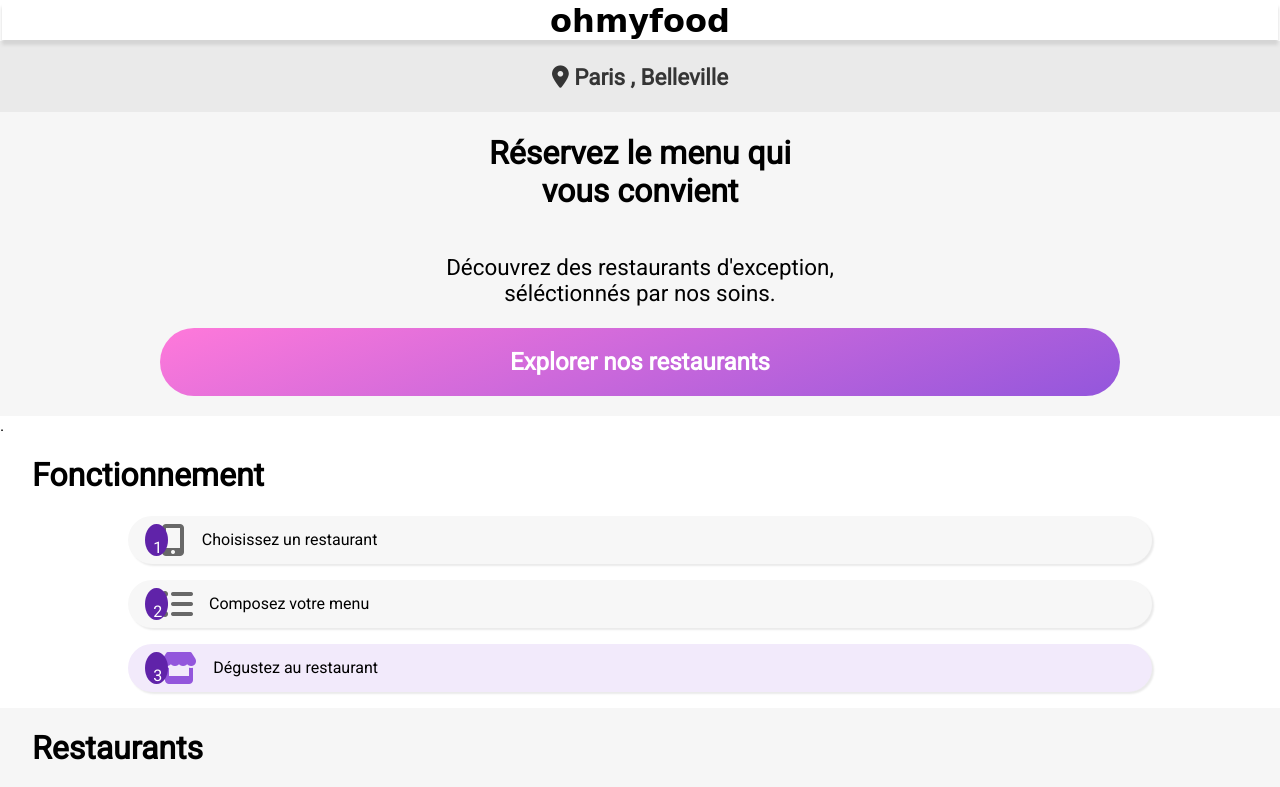
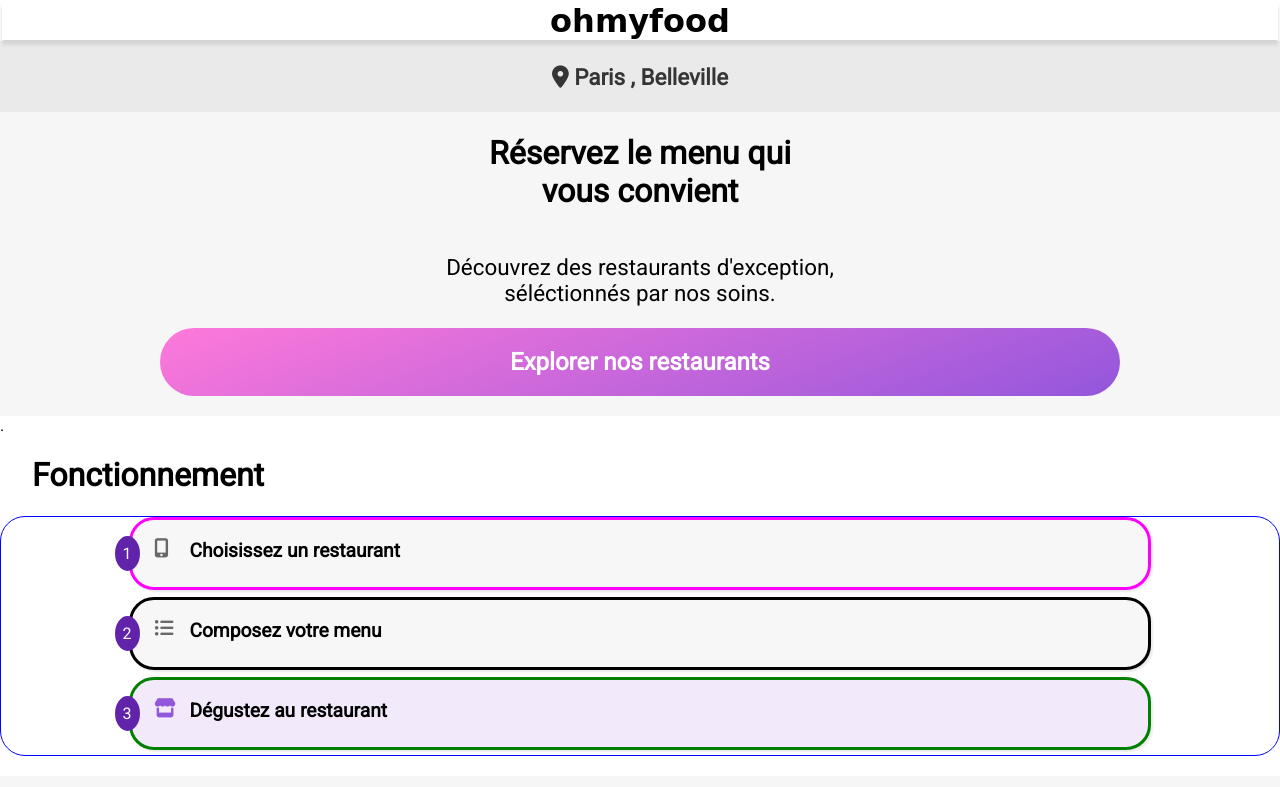
Before and after one commit to mahealain/_3_20022021, a website: page index.html in a window 1280 px wide. Shown: the top 787 px of the page. Drawn offline with Linux system fonts and the light colour scheme; grey boxes are pictures that could not be loaded; a web font is replaced by a local one.

Commit message:
rglage de fonctionnement__btn avec les absolue et relative et reglage de grandeur

```diff
--- a/index.html
+++ b/index.html
@@ -1,30 +1,30 @@
-<!doctype html>
+<!DOCTYPE html>
 <html lang="fr">
-
   <head>
-    <meta name="viewport" content="width=device-width, initial-scale=1.0">
+    <meta name="viewport" content="width=device-width, initial-scale=1.0" />
     <!--[if IE]>
       <meta http-equiv="X-UA-Compatible" content="IE=edge" />
     <![endif]-->
     <!--pour voir les raison de sait 3 ligne https://www.alsacreations.com/astuce/lire/1437-comment-interdire-le-mode-de-compatibilite-sur-ie.html-->
-    <meta charset="UTF-8">
-    <link rel="stylesheet" href="public/css/style.css" type="text/css">
+    <meta charset="UTF-8" />
+    <link rel="stylesheet" href="public/css/style.css" type="text/css" />
     <title>Ohmyfood</title>
-    <script src="https://kit.fontawesome.com/3261bc58c2.js" crossorigin="anonymous"></script>
+    <script
+      src="https://kit.fontawesome.com/3261bc58c2.js"
+      crossorigin="anonymous"
+    ></script>
     <!--apelle de la bibliotheque Font Awesome.-->
-    <link rel="preconnect" href="https://fonts.gstatic.com">
-    <link href="https://fonts.googleapis.com/css2?family=Roboto&family=Shrikhand&display=swap" rel="stylesheet">
+    <link rel="preconnect" href="https://fonts.gstatic.com" />
+    <link
+      href="https://fonts.googleapis.com/css2?family=Roboto&family=Shrikhand&display=swap"
+      rel="stylesheet"
+    />
     <!--appelle pour m'es 2 polices-->
-
-
-
-
   </head>
 
   <body>
     <header>
       <div class="hautmenu">
-
         <h1 class="roboto--font">ohmyfood</h1>
       </div>
 
@@ -33,64 +33,83 @@
       </div>
       <div class="header__bas">
         <h1>Réservez le menu qui <br />vous convient</h1>
-            <p>Découvrez des restaurants d'exception,<br />
-                séléctionnés par nos soins.</p>
-            <div class="header__bas__btn ">
+        <p>
+          Découvrez des restaurants d'exception,<br />
+          séléctionnés par nos soins.
+        </p>
+        <div class="header__bas__btn">
           <h2>Explorer nos restaurants</h2>
         </div>
       </div>
     </header>
     <main>
-        <div class="fonctionnement">.
+      <div class="fonctionnement">
+        .
         <h1>Fonctionnement</h1>
 
-
-            <div class="Fonctionnement__btn Fonctionnement__btn-color">
+        <div class="Fonctionnement__block">
+          <div class="Fonctionnement__btn1 Fonctionnement__btn-color">
             <div>
-                    <p class="Fonctionnement__btn__chiffre fonctionnement__btn-placement">1</p>
+              <p
+                class="
+                  Fonctionnement__btn__chiffre Fonctionnement__btn-placement
+                "
+              >
+                1
+              </p>
             </div>
             <div><i class="fas fa-mobile-alt"></i></div>
             <div>
-                    <p class="Fonctionnement__btn__p"> Choisissez un restaurant</p>
+              <p class="Fonctionnement__btn__p">Choisissez un restaurant</p>
+            </div>
           </div>
 
-
+          <div class="Fonctionnement__btn2 Fonctionnement__btn-color">
+            <div>
+              <p
+                class="
+                  Fonctionnement__btn__chiffre Fonctionnement__btn-placement
+                "
+              >
+                2
+              </p>
+            </div>
+            <div><i class="fas fa-list-ul"></i></div>
+            <div>
+              <p class="Fonctionnement__btn__p">Composez votre menu</p>
+            </div>
           </div>
 
-            <div class="Fonctionnement__btn Fonctionnement__btn-color ">
+          <div class="Fonctionnement__btn3 Fonctionnement__btn-color2">
             <div>
-                    <p class="Fonctionnement__btn__chiffre fonctionnement__btn-placement">2</p>
-                </div>
-                <div><i class="tartenpion fas fa-list-ul"></i></div>
-                <div>
-                    <p> Composez votre menu</p>
-                </div>
-
-
-            </div>
-
-            <div class=" Fonctionnement__btn Fonctionnement__btn-color2 ">
-                <div>
-                    <p class="Fonctionnement__btn__chiffre fonctionnement__btn-placement">3</p>
+              <p
+                class="
+                  Fonctionnement__btn__chiffre Fonctionnement__btn-placement
+                "
+              >
+                3
+              </p>
             </div>
             <div><i class="fas fa-store"></i></div>
             <div>
-                    <p> Dégustez au restaurant</p>
+              <p class="Fonctionnement__btn__p">Dégustez au restaurant</p>
             </div>
-
+          </div>
         </div>
       </div>
 
-        <div class=" restaurants">
+      <div class="restaurants">
         <h1>Restaurants</h1>
 
-
-            <a href="menu/la_palette_du_gout.html"><div class="restaurants__card">
+        <a href="menu/la_palette_du_gout.html"
+          ><div class="restaurants__card">
             <div class="restaurants__card__image">
-                    <div><img src="img/restaurants/la_palette_du_gout.jpg"
+              <div>
+                <img
+                  src="img/restaurants/la_palette_du_gout.jpg"
                   alt="assiette du restaurant la palette du goût"
-                            title="restaurant la palette du goût a Ménilmontant">
-
+                  title="restaurant la palette du goût a Ménilmontant"
+                />
               </div>
               <div class="restaurants__card__nouveau">
                 <div class="restaurants__card__nouveau__texte">
@@ -101,7 +120,6 @@
             </div>
 
             <div class="restaurants__bas">
-
               <div class="restaurants__bas__gauche">
                 <h2>La palette du goût</h2>
                 <p>Ménilmontan</p>
@@ -109,16 +127,16 @@
               <div class="restaurants__bas__coeur">
                 <p><i class="far fa-heart"></i></p>
               </div>
-
-
-                </div>
-
-            </div></a>
-            <div class="restaurants__card" class=img>
+            </div></div
+        ></a>
+        <div class="restaurants__card" class="img">
           <div class="restaurants__card__image2">
-                    <div><img src="img/restaurants/la_note_enchantee.jpg" alt="assiette du restaurant la note enchanté"
-                            title="restaurant la note enchantée">
-
+            <div>
+              <img
+                src="img/restaurants/la_note_enchantee.jpg"
+                alt="assiette du restaurant la note enchanté"
+                title="restaurant la note enchantée"
+              />
             </div>
             <div class="restaurants__card__nouveau">
               <div class="restaurants__card__nouveau__texte">
@@ -129,7 +147,6 @@
           </div>
 
           <div class="restaurants__bas">
-
             <div class="restaurants__bas__gauche">
               <h2>La note enchantée</h2>
               <p>Charonee</p>
@@ -137,25 +154,19 @@
             <div class="restaurants__bas__coeur">
               <p><i class="far fa-heart"></i></p>
             </div>
-
-
+          </div>
         </div>
 
+        <div class="restaurants__card">
+          <div>
+            <img
+              src="img/restaurants/a_la_francaise.jpg"
+              alt="assiette du restaurant À la francaise"
+              title="restaurant à la française"
+            />
           </div>
 
-
-
-
-            <div class="restaurants__card">
-                <div><img src="img/restaurants/a_la_francaise.jpg" alt="assiette du restaurant À la francaise"
-                        title="restaurant à la française">
-
-                </div>
-
-
-
           <div class="restaurants__bas">
-
             <div class="restaurants__bas__gauche">
               <h2>À la française</h2>
               <p>Cité Rouge</p>
@@ -163,18 +174,17 @@
             <div class="restaurants__bas__coeur">
               <p><i class="far fa-heart"></i></p>
             </div>
-
-
           </div>
-
         </div>
         <div class="restaurants__card">
-                <div><img src="img/restaurants/le_delice_des_sens.jpg" alt="assiette du restaurant le délice des sens"
-                        title="restaurant le délice des sens">
-
+          <div>
+            <img
+              src="img/restaurants/le_delice_des_sens.jpg"
+              alt="assiette du restaurant le délice des sens"
+              title="restaurant le délice des sens"
+            />
           </div>
           <div class="restaurants__bas">
-
             <div class="restaurants__bas__gauche">
               <h2>Le délice des sens</h2>
               <p>Folie-Méricourt</p>
@@ -182,16 +192,9 @@
             <div class="restaurants__bas__coeur">
               <p><i class="far fa-heart"></i></p>
             </div>
-
-
           </div>
-
         </div>
-
       </div>
-
-
-
     </main>
     <footer>
       <h1 class="roboto--font">ohmyfood</h1>
@@ -200,7 +203,5 @@
       <p>Mentions légales</p>
       <p><a href="mailto:Contact@ohmyfood.com">Contact</a></p>
     </footer>
-
   </body>
-
 </html>
--- a/sass/main.scss
+++ b/sass/main.scss
@@ -36,17 +36,48 @@
   text-align: center;
 }
 
-.Fonctionnement__btn {
+.Fonctionnement__btn1 {
   border-radius: 25px;
   text-align: center;
   width: 80%;
   margin: auto;
-  margin: 9px 9px;
-  padding: 0.5em;
-  margin-bottom: 20px;
+
   box-shadow: 2px 2px 2px $colour-nuancefonce;
   display: flex;
   flex-direction: row;
+  position: absolute;
+  top: 0;
+  left: 0;
+  right: 0;
+  border: solid 3px magenta;
+}
+.Fonctionnement__btn2 {
+  border-radius: 25px;
+  text-align: center;
+  width: 80%;
+
+  box-shadow: 2px 2px 2px $colour-nuancefonce;
+  display: flex;
+  flex-direction: row;
+  position: absolute;
+  top: 5em;
+  right: 0;
+  left: 0;
+  border: solid 3px black;
+}
+.Fonctionnement__btn3 {
+  border-radius: 25px;
+  text-align: center;
+  width: 80%;
+
+  box-shadow: 2px 2px 2px $colour-nuancefonce;
+  display: flex;
+  flex-direction: row;
+  position: absolute;
+  top: 10em;
+  right: 0;
+  left: 0em;
+  border: solid 3px green;
 }
 
 .Fonctionnement__btn-color {
@@ -69,32 +100,31 @@
   margin-left: -1em;
 }
 
-.fonctionnement__btn-placement {
-  position: absolute;
-  left: -1em;
+.Fonctionnement__btn-placement {
+  position: relative;
+  left: -0.08em;
 }
 
-.Fonctionnement__btn p {
-  display: flex;
-  flex-direction: row;
-  white-space: nowrap; /*http://patatos.over-b.com/article-comment-eviter-un-retour-a-la-ligne-en-css-102725385.html*/
-  position: relative;
-
-  width: 90%;
-  margin: auto;
-  height: 2em;
-  left: 0.5em;
-  line-height: 2em; /*https://www.journaldunet.fr/web-tech/developpement/1202779-comment-obtenir-un-texte-aligne-verticalement-au-milieu-d-une-div */
-}
-.Fonctionnement__btn__p p {
+.Fonctionnement__btn__p {
   font-weight: bold;
   font-size: larger;
   text-align: center;
   color: black;
+  white-space: nowrap; /*http://patatos.over-b.com/article-comment-eviter-un-retour-a-la-ligne-en-css-102725385.html*/
+  position: absolute;
+  left: 3em;
 }
-
-.fa-mobile-alt {
-  font-size: 2em;
+.Fonctionnement__block {
+  border-radius: 25px;
+  text-align: center;
+  width: 100%;
+  margin: auto;
+  height: 15em;
+  margin-bottom: 20px;
+  display: flex;
+  flex-direction: column;
+  border: blue 1px solid;
+  position: relative;
 }
 
 .restaurants__card {
@@ -170,13 +200,19 @@
 
 .fa-list-ul,
 .fa-mobile-alt {
-  font-size: 2em;
+  font-size: 1.2em;
   color: lighten($colour-footer, 20%);
+  position: relative;
+  top: 1em;
+  left: 0.7em;
 }
 
 .fa-store {
   color: $colour-primary;
-  font-size: 2em;
+  font-size: 1.2em;
+  position: relative;
+  top: 1em;
+  left: 0.7em;
 }
 .fa-heart {
   font-size: 1em;
@@ -307,7 +343,7 @@
   height: 100%;
   box-shadow: 0em 0.15em 0.1em $colour-bordure1;
 }
-
+/*debut code pour la premier animation****************************************************************************/
 .colonne {
   display: flex;
   flex-direction: column;
@@ -374,3 +410,4 @@
   transform: rotate(1turn);
   transition: transform 1s ease-in-out;
 }
+/*fin code pour la premier animation*******************************************************/
```
Also changed, not shown: public/css/style.css, 1 other file. Lines whose indentation alone changed are shown as unchanged.
